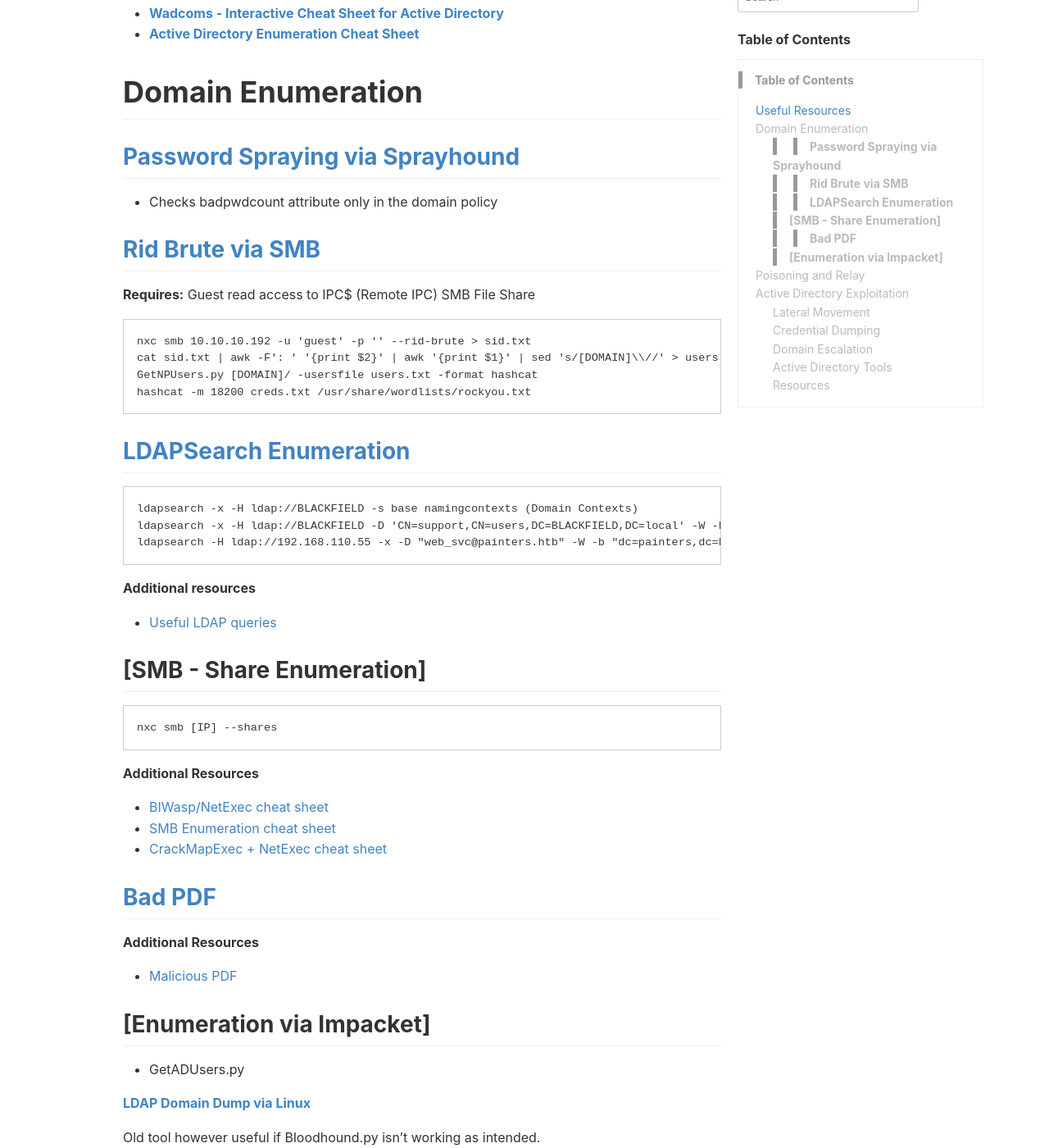
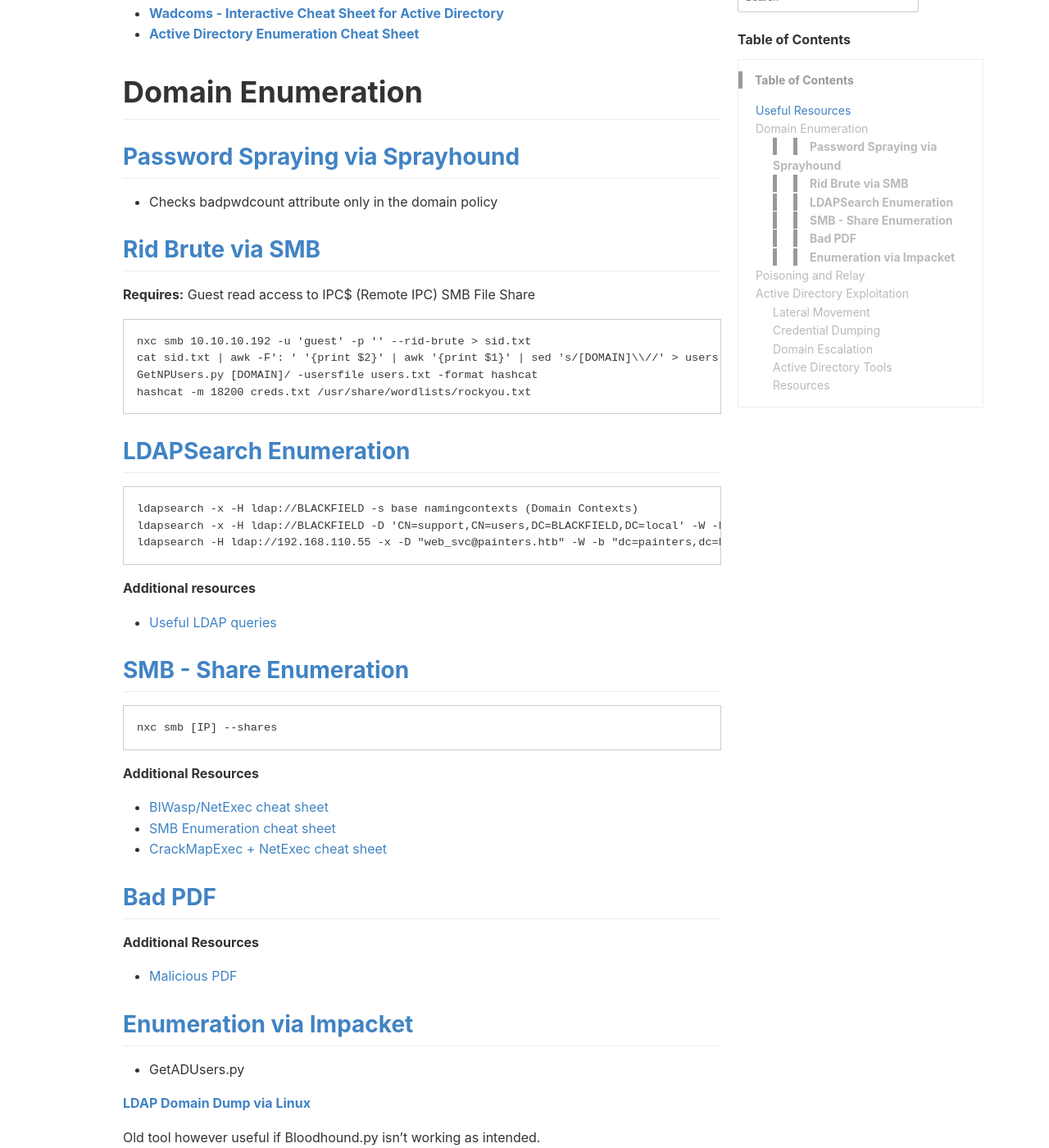
Before and after one commit to qwutony/qwutony.github.io, a Jekyll site: the page built from _wiki/003-active-directory-penetration-testing.md, in a window 1280 px wide and 1400 px high, scrolled down 359 px. Shown: the whole window at 82% size. Built offline with Jekyll 4.4.1, drawn with Linux system fonts in a browser that asks for light colours; a style sheet for code colours, icons or effects is not loaded; part of the change alters nothing that is shown.

````diff
--- a/_wiki/003-active-directory-penetration-testing.md
+++ b/_wiki/003-active-directory-penetration-testing.md
@@ -36,7 +36,7 @@ ldapsearch -H ldap://192.168.110.55 -x -D "web_svc@painters.htb" -W -b "dc=paint
 **Additional resources**
   - [Useful LDAP queries](https://podalirius.net/en/articles/useful-ldap-queries-for-windows-active-directory-pentesting/)
 
-## **[SMB - Share Enumeration]**
+## **[SMB - Share Enumeration](https://0xdf.gitlab.io/2024/03/21/smb-cheat-sheet.html)**
 ```
 nxc smb [IP] --shares
 ```
@@ -51,7 +51,7 @@ nxc smb [IP] --shares
 **Additional Resources**
   - [Malicious PDF](https://github.com/jonaslejon/malicious-pdf)
 
-## **[Enumeration via Impacket]**
+## **[Enumeration via Impacket](https://github.com/fortra/impacket)**
   - GetADUsers.py
 
 **[LDAP Domain Dump via Linux](https://github.com/dirkjanm/ldapdomaindump)**
````
